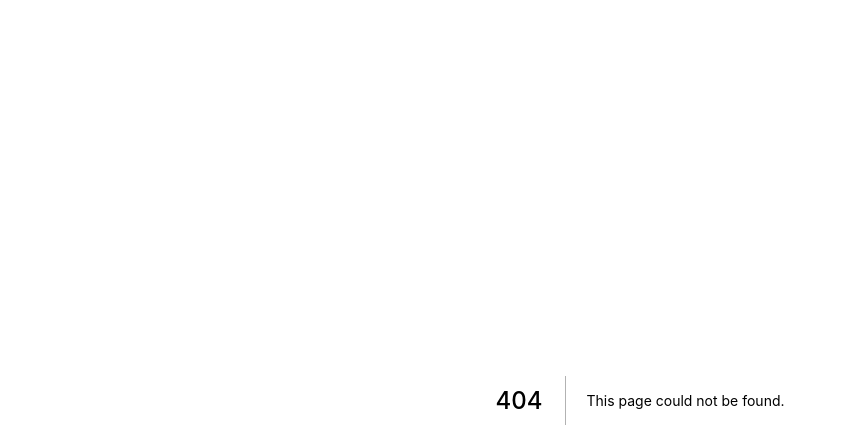
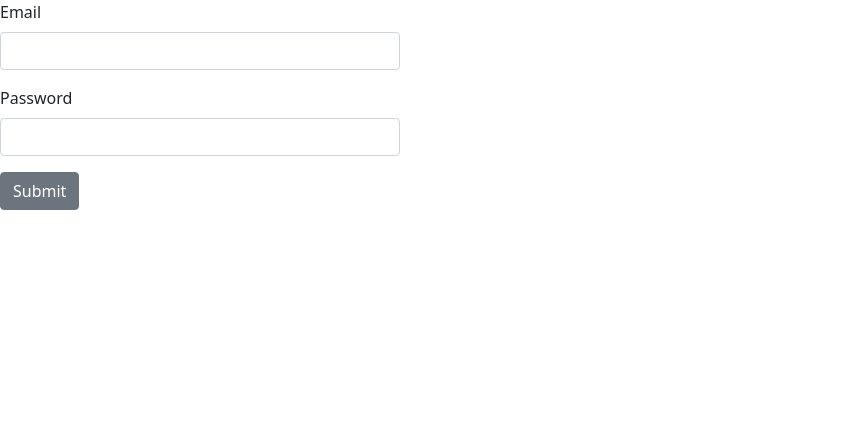
Before and after one commit to youthke/questack-web, a Next.js app: page /questack/signin in a window 1280 px wide. Before the commit this address had no page. Shown: the top 448 px of the page, without its empty margins (0-847 px from the left). Built offline with nearby package versions, Linux system fonts and the light colour scheme.

Commit message:
able to signin

```diff
--- /dev/null
+++ b/api/owner/singin.ts
@@ -0,0 +1,34 @@
+import {Axios} from "../../api/config";
+import Cookies from "js-cookie";
+import ownerSlice from "../../ducks/owner/slice";
+
+type Payload = {
+    mail: string;
+    password: string;
+}
+
+type response = {
+    token: string;
+    message: string;
+};
+
+export const signIn = (mail: string, password: string) => {
+    return async (dispatch: (value: any) => void) =>{
+        try {
+            dispatch(ownerSlice.actions.signIn());
+            const payload: Payload = {
+                mail: mail,
+                password: password
+            };
+            const resp = await Axios.post<response>("/sign-in", payload);
+            const time = new Date();
+            const t = time.getTime();
+            time.setTime(t + 1000 * 60 * 60);
+            Cookies.remove("questack_token");
+            Cookies.set("questack_token", resp.data.token, { expires: time });
+            dispatch(ownerSlice.actions.signInSuccess())
+        }catch(e) {
+            dispatch(ownerSlice.actions.signInError())
+        }
+    }
+};
--- /dev/null
+++ b/components/owners/SignIn.tsx
@@ -0,0 +1,75 @@
+import React from "react"
+import { Controller, useForm } from "react-hook-form";
+import { useDispatch } from "react-redux";
+import { Button, Form, FormGroup, Input, Label } from "reactstrap"
+import styled from "styled-components";
+import { ErrorMessage } from '@hookform/error-message';
+import { signIn } from "../../api/owner/singin";
+
+interface Props {
+  width?: string
+}
+
+interface FormData {
+  mail: string,
+  password: string,
+}
+
+const Message = styled.div`
+  color: red;
+  font-size: 14px;
+`
+
+
+
+const Wrapper = styled.div<{width?: string}>`
+  width: ${props => (props.width || '400px')}
+`
+
+const SignInForm: React.FC<Props> = (props) => {
+  const {handleSubmit, control, formState: {errors} } = useForm();
+  const dispatch = useDispatch()
+  const onSubmit = async (values: FormData) => {
+    const f = signIn(values.mail, values.password)
+    f(dispatch)
+  }
+  return (
+    <Wrapper width={props.width}>
+      <Form onSubmit={handleSubmit(onSubmit)}>
+        <FormGroup>
+          <Label>Email</Label>
+          <Controller
+          rules={{ required: "メールアドレスを入力してください" }}
+          control={control}
+          name="mail"
+          render={({field}) => <Input {...field} />}
+        />
+        <ErrorMessage
+        errors={errors}
+        name="mail"
+        render={({message}) => <Message>{message}</Message>}
+      />
+        </FormGroup>
+        <FormGroup>
+          <Label>Password</Label>
+          <Controller
+          rules={{ required: "パスワードを入力してください" }}
+          control={control}
+          name="password"
+          render={({field}) => <Input type="password" {...field} />}
+        />
+        <ErrorMessage
+        errors={errors}
+        name="password"
+        render={({message}) => <Message>{message}</Message>}
+      />
+        </FormGroup>
+        <FormGroup>
+          <Button type="submit">Submit</Button>
+        </FormGroup>
+      </Form>
+    </Wrapper>
+  )
+}
+
+export default SignInForm
--- a/ducks/owner/slice.ts
+++ b/ducks/owner/slice.ts
@@ -3,12 +3,14 @@ import { Stack } from '../../models/Stack';
 
 export type OwnerState = {
   loading: boolean;
+  signInSuccess: boolean;
   error: boolean;
   errorMessage: string;
 };
 
 export const initialState: OwnerState = {
   loading: false,
+  signInSuccess: false,
   error: false,
   errorMessage: '',
 };
@@ -31,7 +33,23 @@ const ownerSlice = createSlice({
       loading: false,
       error: true,
       errorMessage: "作成に失敗しました",
-    })
+    }),
+    signIn: (state) => ({
+      ...state,
+      loading: true,
+    }),
+    signInError: (state) => ({
+      ...state,
+      loading: false,
+      error: true,
+      errorMessage: "サインインに失敗しました",
+    }),
+    signInSuccess: (state) => ({
+      ...state,
+      signInSuccess: true,
+      loading: false,
+      error: false,
+    }),
   },
 });
 
--- a/package.json
+++ b/package.json
@@ -10,10 +10,12 @@
   "dependencies": {
     "@hookform/error-message": "^2.0.0",
     "@reduxjs/toolkit": "^1.6.2",
+    "@types/js-cookie": "^3.0.0",
     "@types/reactstrap": "^8.7.2",
     "@types/styled-components": "^5.1.15",
     "axios": "^0.24.0",
     "bootstrap": "^5.1.3",
+    "js-cookie": "^3.0.1",
     "next": "12.0.2",
     "react": "17.0.2",
     "react-dom": "17.0.2",
--- /dev/null
+++ b/pages/signin.tsx
@@ -0,0 +1,28 @@
+import {NextPage} from "next";
+import React from "react";
+import Router from "next/router";
+import { useOwnerState } from "../ducks/owner/selectors";
+import SignIn from "../components/owners/SignIn";
+
+type Props = {}
+
+const SignInPage: NextPage<Props> = () => {
+  const {signInSuccess} = useOwnerState().owner
+    React.useEffect(() =>{
+        const func = async () => {
+            if (signInSuccess){
+              await Router.push("/dashboard");
+            }
+        };
+        func()
+    },[signInSuccess]);
+    return(
+        <div>
+            <SignIn/>
+        </div>
+    );
+};
+
+
+
+export default SignInPage;
```
Also changed, not shown: api/owner/signup.ts (+4 -4 lines), 1 other file (tests, documents, lock files or other folders).
